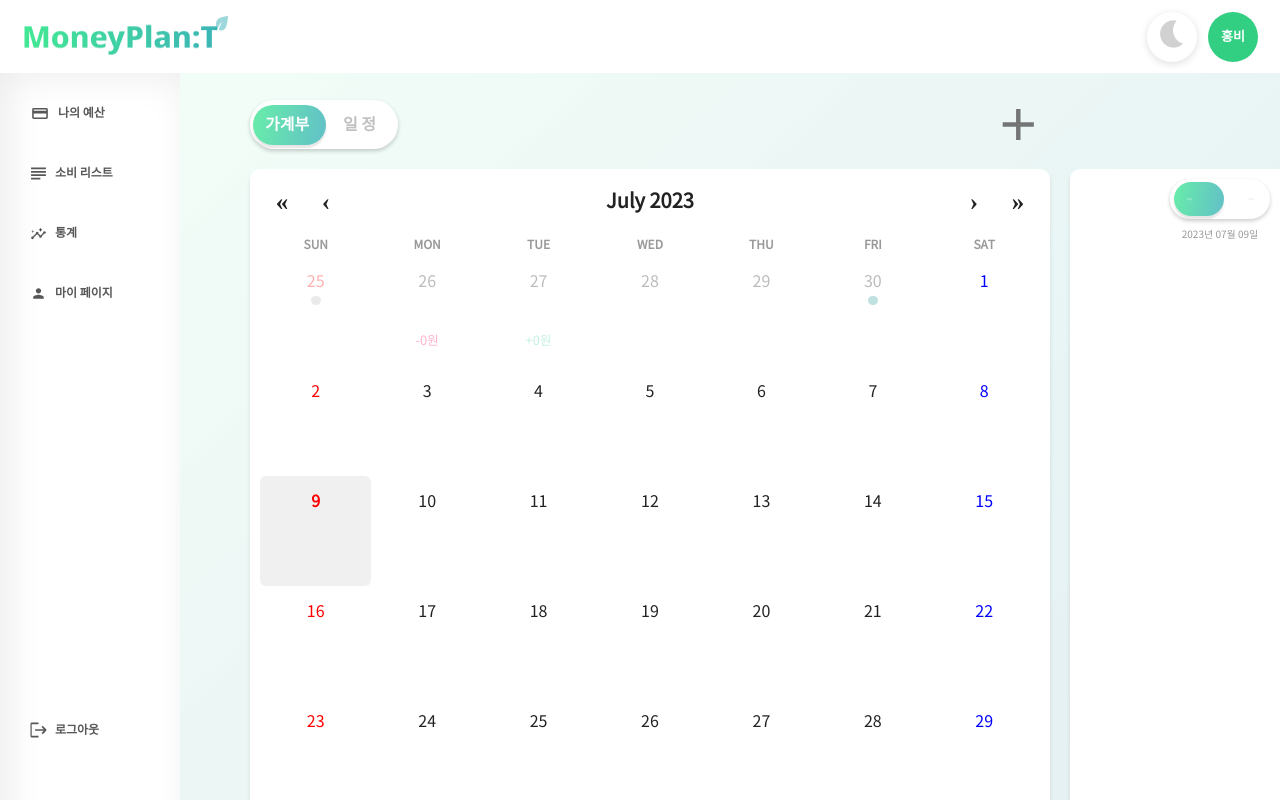
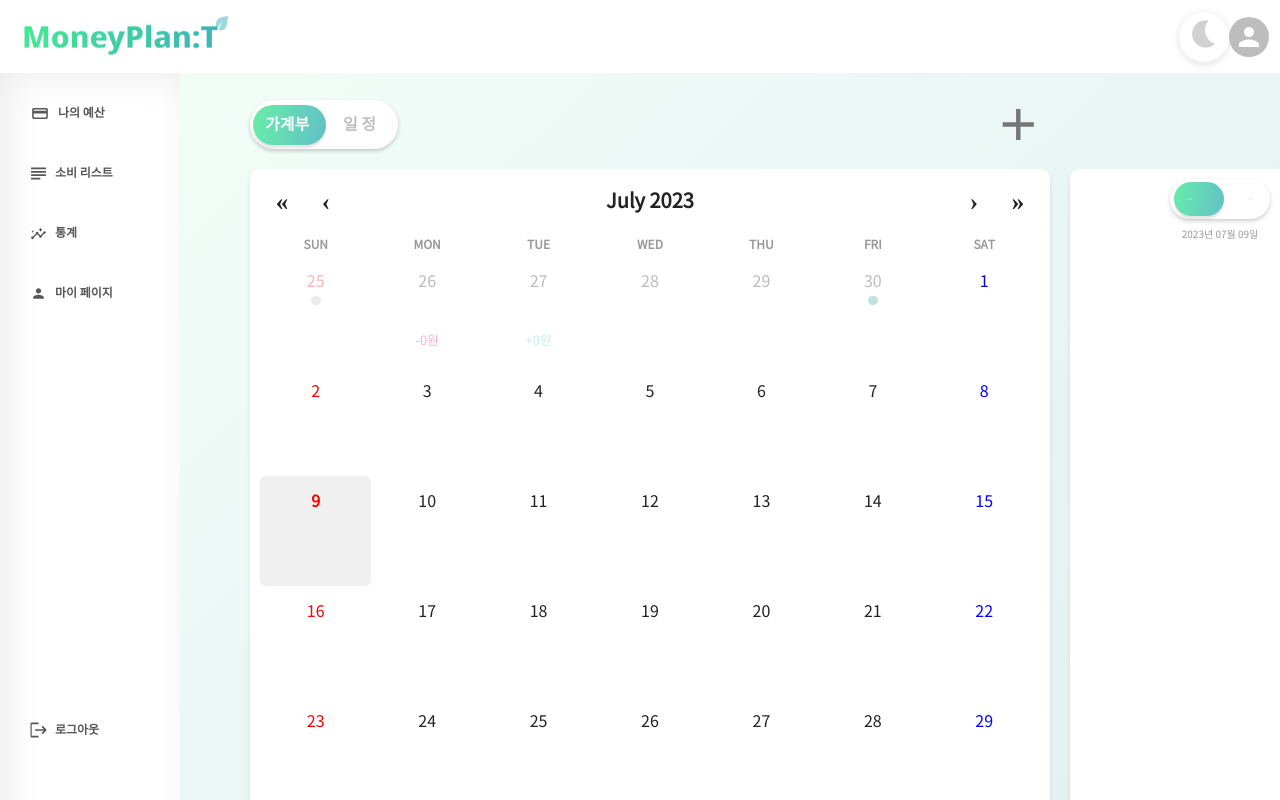
Before and after one commit to lamsasa/frontCheck, a React (Create React App) app: page / in a window 1280 px wide. Shown: the top 800 px of the page. Built offline with nearby package versions, Linux system fonts and the light colour scheme; no server answers.

Commit message:
✨ avatar버튼 로그인버튼으로 일단 등록

```diff
--- /dev/null
+++ b/src/api/UserAxiosAPI.js
@@ -0,0 +1,9 @@
+import axiosInstance from "./axiosInstance";
+
+const UserAxiosAPI = {
+    getUserInfo : async() => {
+        return await axiosInstance.get("/user/me");
+    }
+}
+
+export default UserAxiosAPI;
--- a/src/components/AvatarButton.jsx
+++ b/src/components/AvatarButton.jsx
@@ -1,8 +1,9 @@
 import * as React from 'react';
 import Avatar from '@mui/material/Avatar';
 import AuthAxiosAPI from "../api/AuthAxiosAPI";
+import UserAxiosAPI from "../api/UserAxiosAPI";
 import {useNavigate} from "react-router-dom";
-
+import {useEffect, useState} from "react";
 
 
 // 색상 랜덤하게 바꿔줌
@@ -46,32 +47,56 @@ const stringAvatar = (name) => {
             fontSize: 13,
             width: 50,
             height: 50,
-            margin: 11/8 // 1당 8px
+            margin: 11 / 8 // 1당 8px
         },
         children: name,
     };
 };
 
 
+const AvatarButton = () => {
+    const navigate = useNavigate();
+    const [name, setName] = useState(null);
 
-const AvatarButton = ({name}) => {
-    const navigate = useNavigate();
+    useEffect(() => {
+        const fetchUserName = async () => {
+            try {
+                const response = await UserAxiosAPI.getUserInfo();
+                if (response.status === 200) {
+                    const userName = response.data.name;
+                    setName(userName);
+                }
+            } catch (e) {
+                console.log(e);
+            }
+        };
 
-    const onClickLogOut = async(e) => {
+        fetchUserName();
+    }, []);
+
+    const onClickLogOut = async (e) => {
         e.preventDefault();
         try {
             const response = await AuthAxiosAPI.logout();
-            if(response.status === 200) {
-                console.log("로그아웃 성공")
-                navigate("/")
+            if (response.status === 200) {
+                console.log("logout successful");
+                navigate("/");
+                setName(null);
             }
-        }catch (e) {
+        } catch (e) {
             console.log(e);
         }
+    };
 
-    }
     return (
-        <Avatar {...stringAvatar(name)} onClick={onClickLogOut} />
+        <>
+            {name ? (
+                <Avatar {...stringAvatar(name)} onClick={onClickLogOut} />
+            ) : (
+                <Avatar onClick={() => navigate("/login")} />
+            )}
+        </>
     );
-}
+};
+
 export default AvatarButton;
--- a/src/components/Common/Header.jsx
+++ b/src/components/Common/Header.jsx
@@ -23,7 +23,7 @@ const Header = () => {
           <img src={darkMode} alt="#" />
         </DarkModeButton>
 
-        <AvatarButton name="홍비"></AvatarButton>
+        <AvatarButton></AvatarButton>
       </div>
     </Container>
   );
--- a/src/pages/SignupForm.jsx
+++ b/src/pages/SignupForm.jsx
@@ -60,7 +60,7 @@ const SignupForm = ({ setValue}) => {
         e.preventDefault();
 
         try {
-            const name = inputFirstName+inputLastName;
+            const name = inputFirstName + ' ' + inputLastName;
             const response = await AuthAxiosAPI.signup(inputEmail, name, inputPwd);
             if (response.status === 200) {
                 console.log('회원가입 성공');
```
